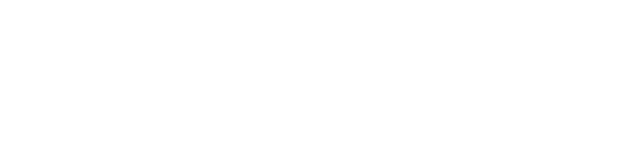
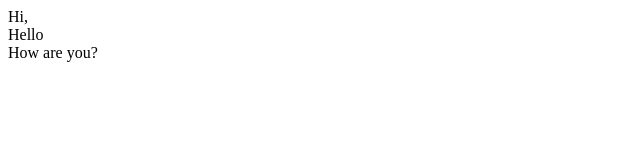
Before and after one commit to vikingwarior/JavaScript-Course, a website: page Harsh/14_DOM/index.html in a window 1280 px wide. Shown: the whole page, without its empty margins (0-640 px from the left). Drawn offline with Linux system fonts and the light colour scheme.

Commit message:
modified:   Harsh/14_DOM/index.html

```diff
--- a/Harsh/14_DOM/index.html
+++ b/Harsh/14_DOM/index.html
@@ -9,6 +9,9 @@
 </head>
 
 <body>
+  <div>Hi,</div>
+  <div>Hello</div>
+  <div>How are you?</div>
   <script src="script.js"></script>
 </body>
 
```
